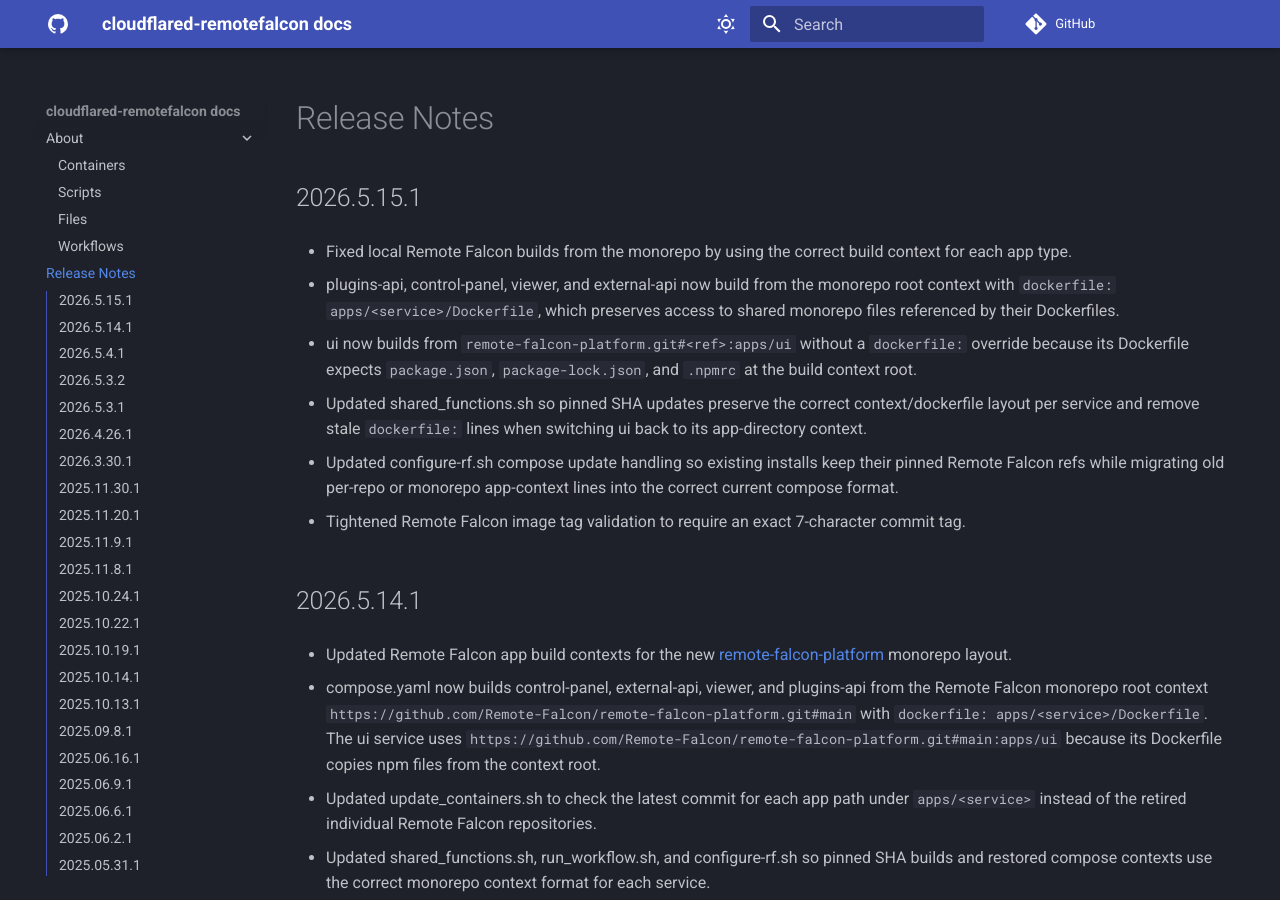
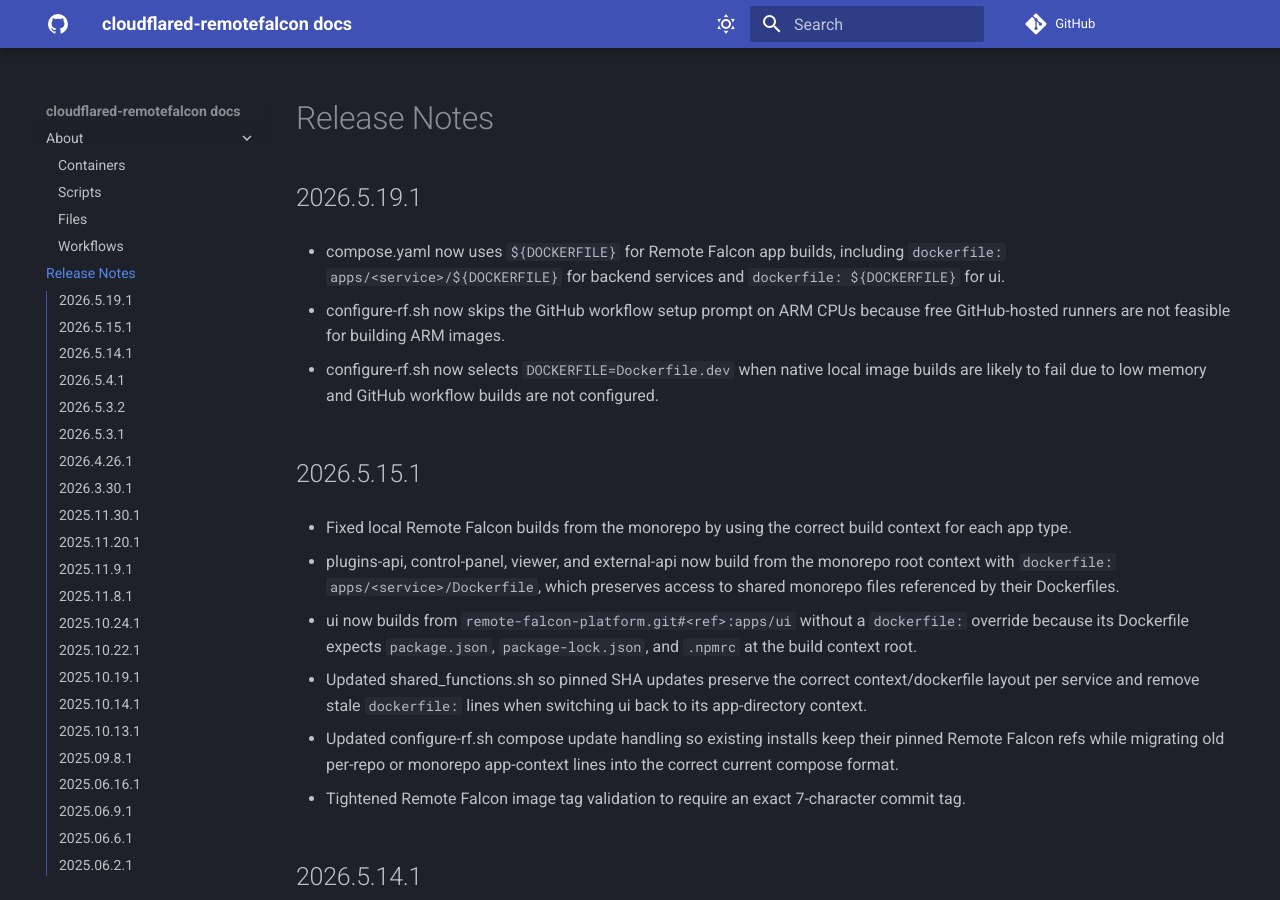
Before and after one commit to Ne0n09/cloudflared-remotefalcon, an MkDocs documentation site: the page built from docs/release-notes.md, in a window 1280 px wide and 900 px high. Built offline with MkDocs 1.6.1 and Material for MkDocs 9.7.7, drawn with Linux system fonts in a browser that asks for light colours; comment, search, counter and statistics services are not loaded.

Commit message:
- compose.yaml now uses `${DOCKERFILE}` for Remote Falcon app builds, including `dockerfile: apps/<service>/${DOCKERFILE}` for backend services and `dockerfile: ${DOCKERFILE}` for ui.
- configure-rf.sh now skips the GitHub workflow setup prompt on ARM CPUs because free GitHub-hosted runners are not feasible for building ARM images.

- configure-rf.sh now selects `DOCKERFILE=Dockerfile.dev` when native local image builds are likely to fail due to low memory and GitHub workflow builds are not configured.

```diff
--- a/docs/release-notes.md
+++ b/docs/release-notes.md
@@ -1,4 +1,12 @@
 # Release Notes
+
+## 2026.5.19.1
+
+- compose.yaml now uses `${DOCKERFILE}` for Remote Falcon app builds, including `dockerfile: apps/<service>/${DOCKERFILE}` for backend services and `dockerfile: ${DOCKERFILE}` for ui.
+
+- configure-rf.sh now skips the GitHub workflow setup prompt on ARM CPUs because free GitHub-hosted runners are not feasible for building ARM images.
+
+- configure-rf.sh now selects `DOCKERFILE=Dockerfile.dev` when native local image builds are likely to fail due to low memory and GitHub workflow builds are not configured.
 
 ## 2026.5.15.1
 
```
Also changed, not shown: 5 other files.
